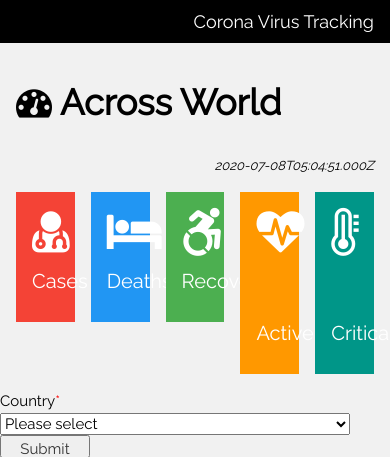
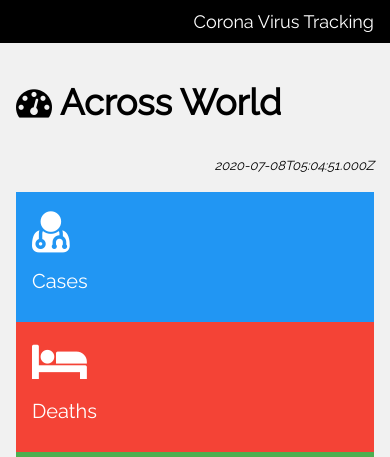
Before and after one commit to ksranjith786/covid19, a Flask app: page / in a window 390 px wide. Shown: the top 457 px of the page. Run offline with Flask 2, Linux system fonts and the light colour scheme; data that the repository does not hold is empty; grey boxes are pictures that could not be loaded.

Commit message:
1: Upon changing the div class from w3-quarter to w3-column, it does not render poperly on the mobile display due to its less width

```diff
--- a/templates/index.html
+++ b/templates/index.html
@@ -39,8 +39,9 @@
         </header>
 
         <div class="w3-row-padding w3-margin-bottom">
-            <div class="w3-col" style="width: 20%">
-                <div class="w3-container w3-red w3-padding-16">
+            <!--<div class="w3-col" style="width: 20%"> -->
+            <div class="w3-quarter">
+                <div class="w3-container w3-blue w3-padding-16">
                     <div class="w3-left"><i class="fa fa-user-md w3-xxxlarge"></i></div>
                     <div class="w3-right">
                         <h2>{{cases}}</h2>
@@ -50,8 +51,9 @@
                     <h4>Cases</h4>
                 </div>
             </div>
-            <div class="w3-col" style="width: 20%">
-                <div class="w3-container w3-blue w3-padding-16">
+            <!--<div class="w3-col" style="width: 20%"> -->
+            <div class="w3-quarter">
+                <div class="w3-container w3-red w3-padding-16">
                     <div class="w3-left"><i class="fa fa-hotel w3-xxxlarge"></i></div>
                     <div class="w3-right">
                         <h2>{{deaths}}</h2>
@@ -61,7 +63,8 @@
                     <h4>Deaths</h4>
                 </div>
             </div>
-            <div class="w3-col" style="width: 20%">
+            <!--<div class="w3-col" style="width: 20%"> -->
+            <div class="w3-quarter">
                 <div class="w3-container w3-green w3-padding-16">
                     <div class="w3-left"><i class="fa fa-wheelchair-alt w3-xxxlarge"></i></div>
                     <div class="w3-right">
@@ -72,7 +75,8 @@
                     <h4>Recovered</h4>
                 </div>
             </div>
-            <div class="w3-col" style="width: 20%">
+            <!--<div class="w3-col" style="width: 20%"> -->
+            <div class="w3-quarter">
                 <div class="w3-container w3-orange w3-text-white w3-padding-16">
                     <div class="w3-left"><i class="fa fa-heartbeat w3-xxxlarge"></i></div>
                     <div class="w3-right">
@@ -83,7 +87,7 @@
                     <h4>Active</h4>
                 </div>
             </div>
-            <div class="w3-col" style="width: 20%">
+            <!--div class="w3-col" style="width: 20%">
                 <div class="w3-container w3-teal w3-text-white w3-padding-16">
                     <div class="w3-left"><i class="fa fa-thermometer-full w3-xxxlarge" ></i></div>
                     <div class="w3-right">
@@ -93,7 +97,7 @@
                     <div class="w3-clear"></div>
                     <h4>Critical</h4>
                 </div>
-            </div>
+            </div-->
         </div>
 
         <form action="/country", method="post">
```
